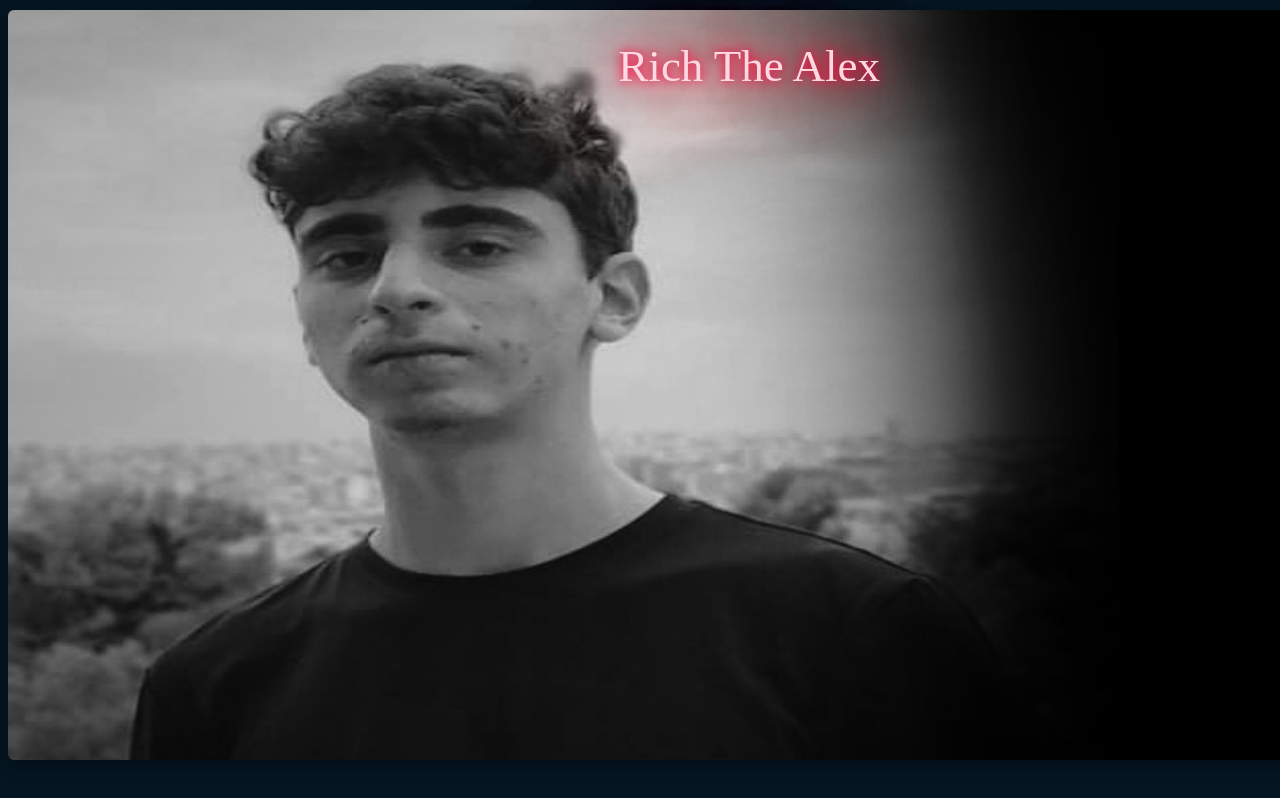
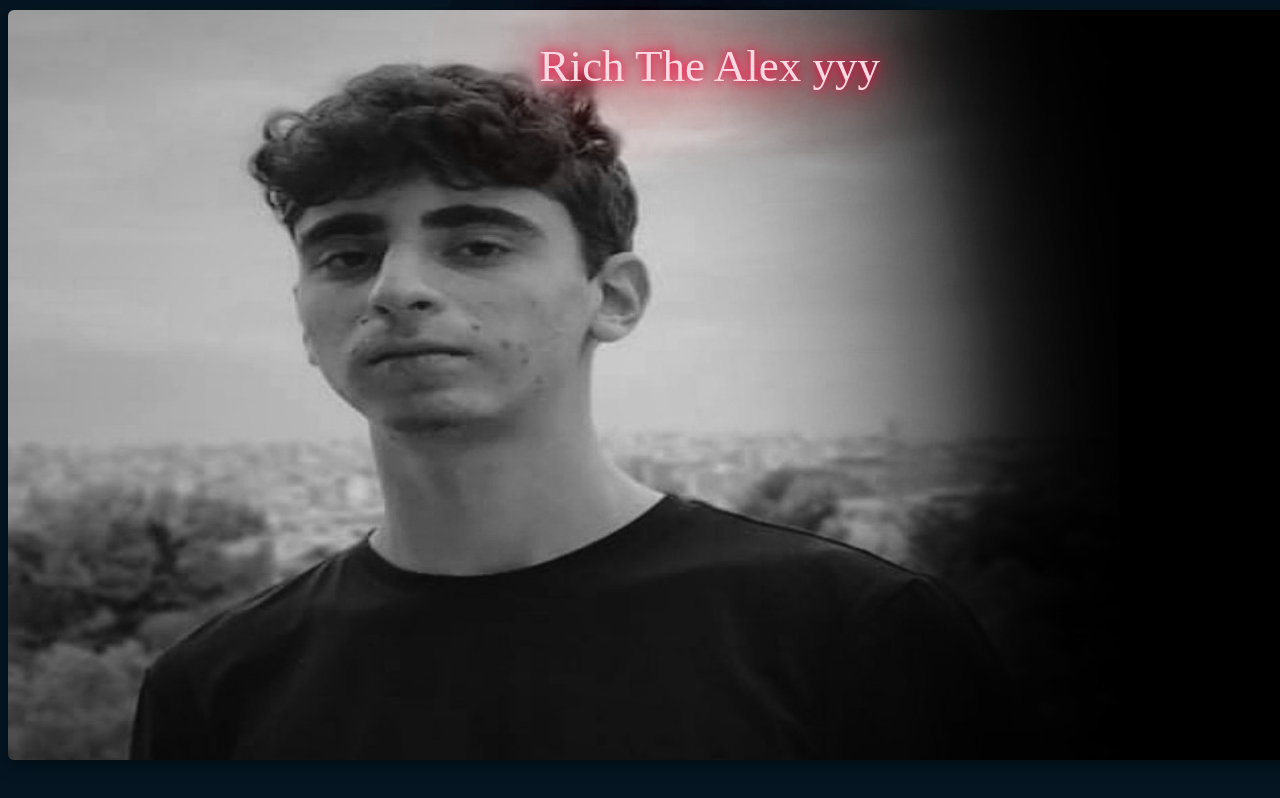
Before and after one commit to Geots/rich-the-alex, a plain HTML site: page index.html in a window 1280 px wide. Shown: the top 798 px of the page. Drawn offline with Linux system fonts and the light colour scheme.

Commit message:
Update index.html

```diff
--- a/index.html
+++ b/index.html
@@ -13,7 +13,7 @@
     <body>
         <div>
             <img class="img" src="images/main2.jpeg">
-            <div class="top-right">Rich The Alex</div>
+            <div class="top-right">Rich The Alex yyy</div>
         </div>
     </body>
 </html>
```
